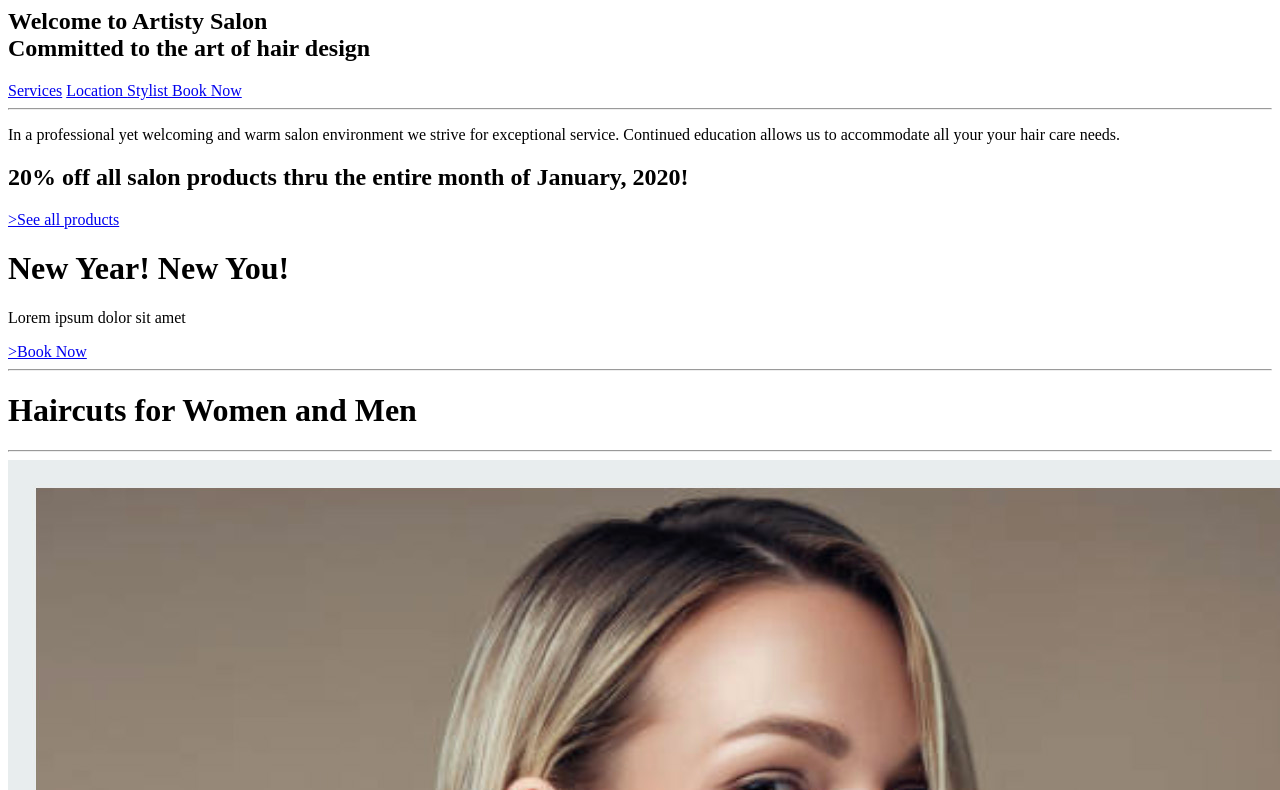
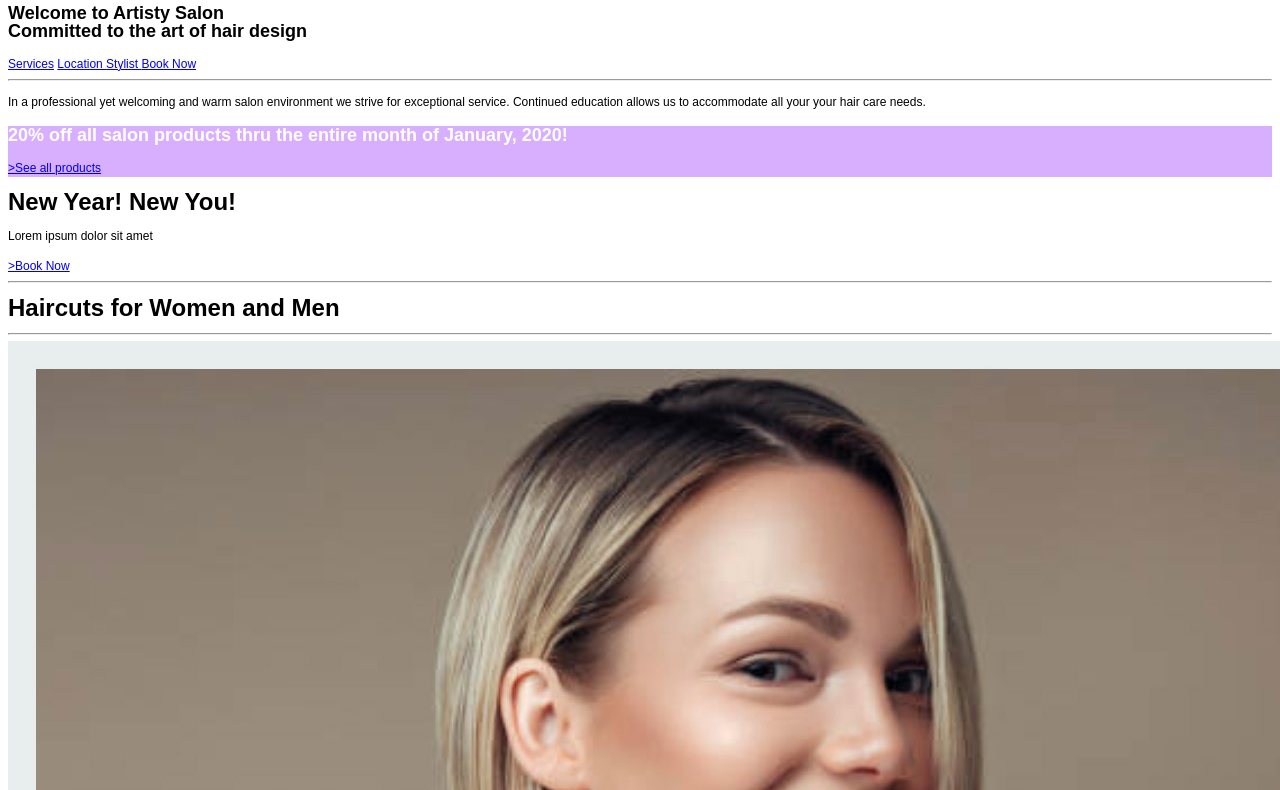
Before and after one commit to achorba/achorba.github.io, a plain HTML site: page unit_3/index.html in a window 1280 px wide. Shown: the part 490-1280 px from the top of the page. Drawn offline with Linux system fonts and the light colour scheme.

Commit message:
Unit 4 DIVs

```diff
--- a/unit_3/css/style.css
+++ b/unit_3/css/style.css
@@ -1,38 +1,37 @@
+
 body{
-}
-.header
-}
-background-color:blue;
-}
-h1{
-	text:white;
-	background-image:"images/newyear_hair.jpg";
+font-family:sans-serif, fonts,thonburi, arial;
+font-size: 12px;
+line-height: 1.5em;
 }
 
+.header{}
 
-.sale_banner
-{background-color:blue;
+
+.salebanner{
+background-color:#d8afff;
+color:white;
 }
 
 
 
-.hero_image
-{
-	color
+.hero_image{
+background-image:images:"newyear_hair.jpg";
 }
-
-.hero_image
-{background:blue;}
 
 
 
-.hairstyle_examples
+
+.hairstyle_examples{
+
+}
 
 
 
-.trends
-
-
+.trends{
+background-color:#9d9fa2;
+color:white;
+}
 
 .ask_a_stylist
 
--- a/unit_3/index.html
+++ b/unit_3/index.html
@@ -26,7 +26,7 @@
 </div>
 
 
-<div class="promotion">
+<div class="salebanner">
 	<h2>
 	20% off all salon products thru the entire month of January, 2020!
 	</h2>
@@ -34,9 +34,9 @@
 </div>
 
 
-<div id ="hero image">
-	<h1>New Year! New You!</h1>
-	<p>Lorem ipsum dolor sit amet</p>
+<div class ="hero_image">
+		<h1>New Year! New You!</h1>
+		<p>Lorem ipsum dolor sit amet</p>
 		<a href="#">>Book Now</a>
 </div>
 
```
Also changed, not shown: unit_4/fonts/Arial Rounded Bold.ttf (added), unit_4/fonts/Frutilla Script.otf (added), unit_4/fonts/MinionPro-Regular.otf (added), 5 other files.
